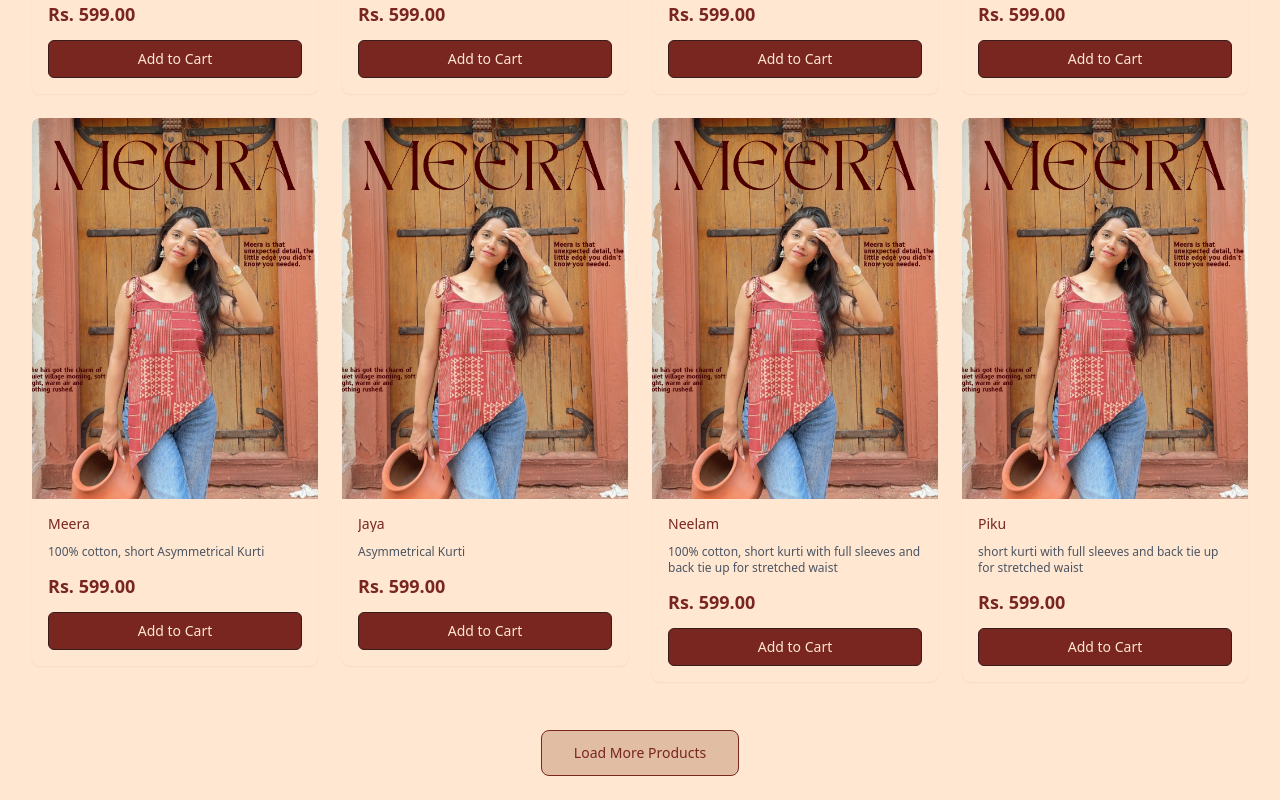
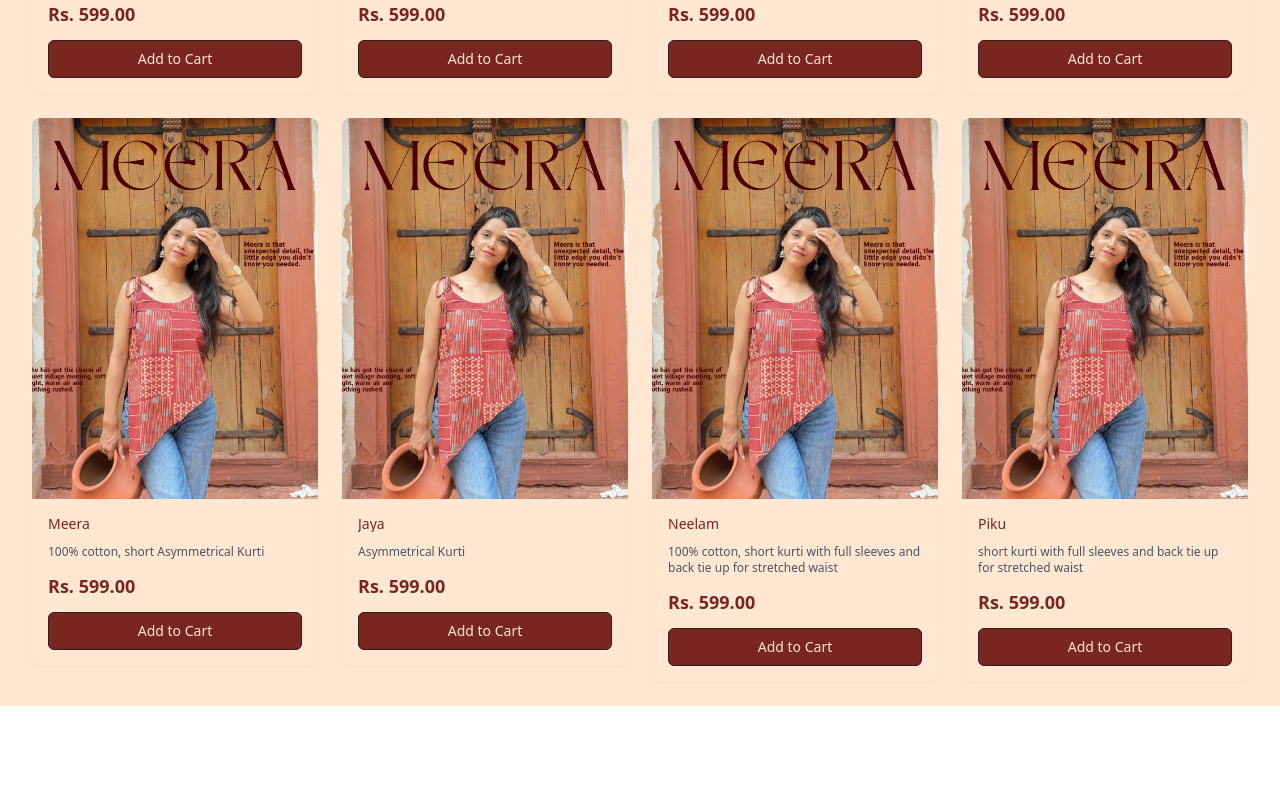
Before and after one commit to premika-store/premika-static, a Next.js app: page / in a window 1280 px wide. Shown: the part 1260-2060 px from the top of the page. After the commit the page ends 1966 px from the top, so only its background shows below. Built offline with nearby package versions, Linux system fonts and the light colour scheme.

Commit message:
background color changes

```diff
--- a/app/page.js
+++ b/app/page.js
@@ -33,9 +33,9 @@ export default function ProductsPage() {
   }, [availabilityFilter, sortBy]);
 
   return (
-    <div className="min-h-screen bg-gray-50">
+    <div className="min-h-screen bg-background">
       {/* Header Section */}
-      <div className="bg-white border-b">
+      <div className=" border-b">
         <div className="max-w-7xl mx-auto px-4 sm:px-6 lg:px-8 py-8">
           <div className="text-center">
             <h1 className="text-3xl font-bold text-foreground mb-2">
@@ -146,11 +146,11 @@ export default function ProductsPage() {
         )}
 
         {/* Load More Button */}
-        <div className="text-center mt-12">
+        {/* <div className="text-center mt-12">
           <button className="px-8 py-3 text-sm font-medium text-foreground bg-popover border border-foreground hover:font-bold rounded-lg hover:text-foreground hover:border-2 transition-colors duration-200 focus:outline-none focus:ring-2 focus:ring-offset-2 focus:ring-foreground">
             Load More Products
           </button>
-        </div>
+        </div> */}
       </div>
     </div>
   );
```
